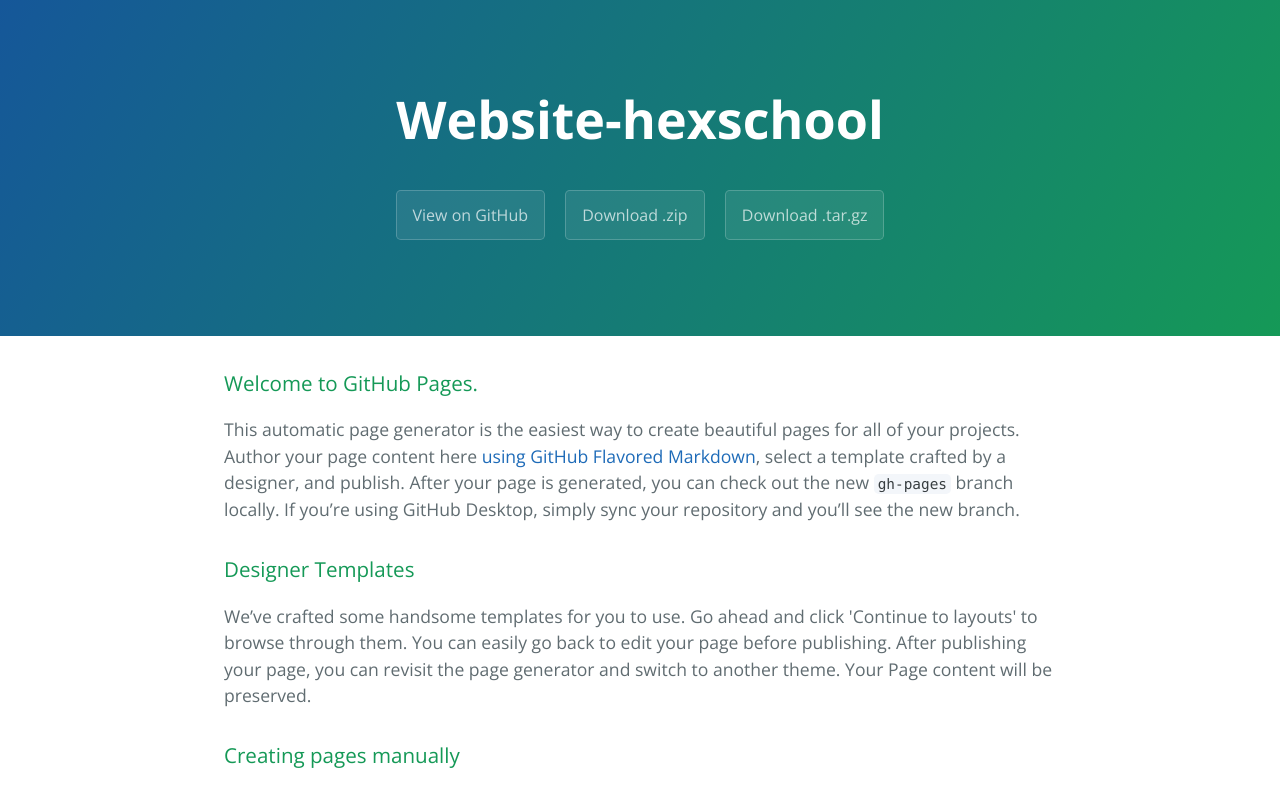
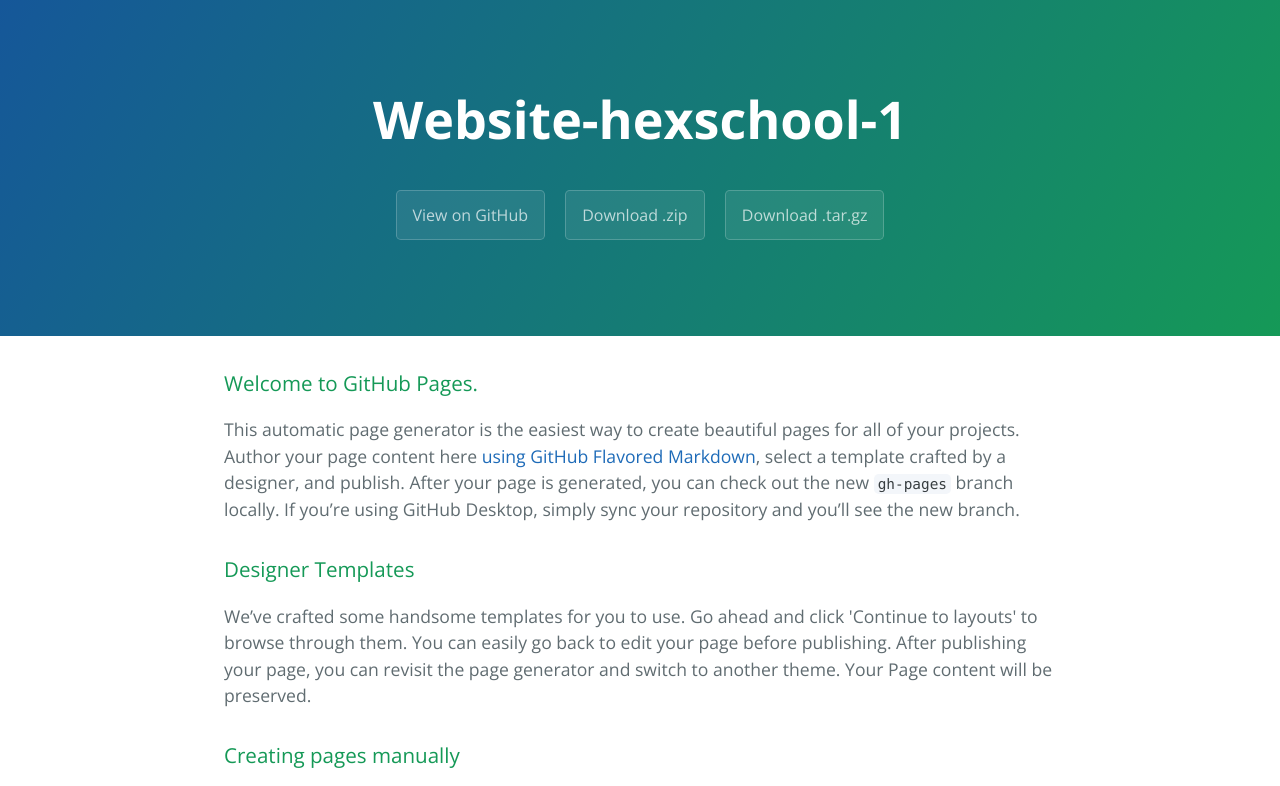
Before and after one commit to gonsakon/website-hexschool, a plain HTML site: page index.html in a window 1280 px wide. Shown: the top 786 px of the page. Drawn offline with nearby package versions, Linux system fonts and the light colour scheme.

Commit message:
edit title

```diff
--- a/index.html
+++ b/index.html
@@ -11,7 +11,7 @@
   </head>
   <body>
     <section class="page-header">
-      <h1 class="project-name">Website-hexschool</h1>
+      <h1 class="project-name">Website-hexschool-1</h1>
       <h2 class="project-tagline"></h2>
       <a href="https://github.com/gonsakon/website-hexschool" class="btn">View on GitHub</a>
       <a href="https://github.com/gonsakon/website-hexschool/zipball/master" class="btn">Download .zip</a>
```
